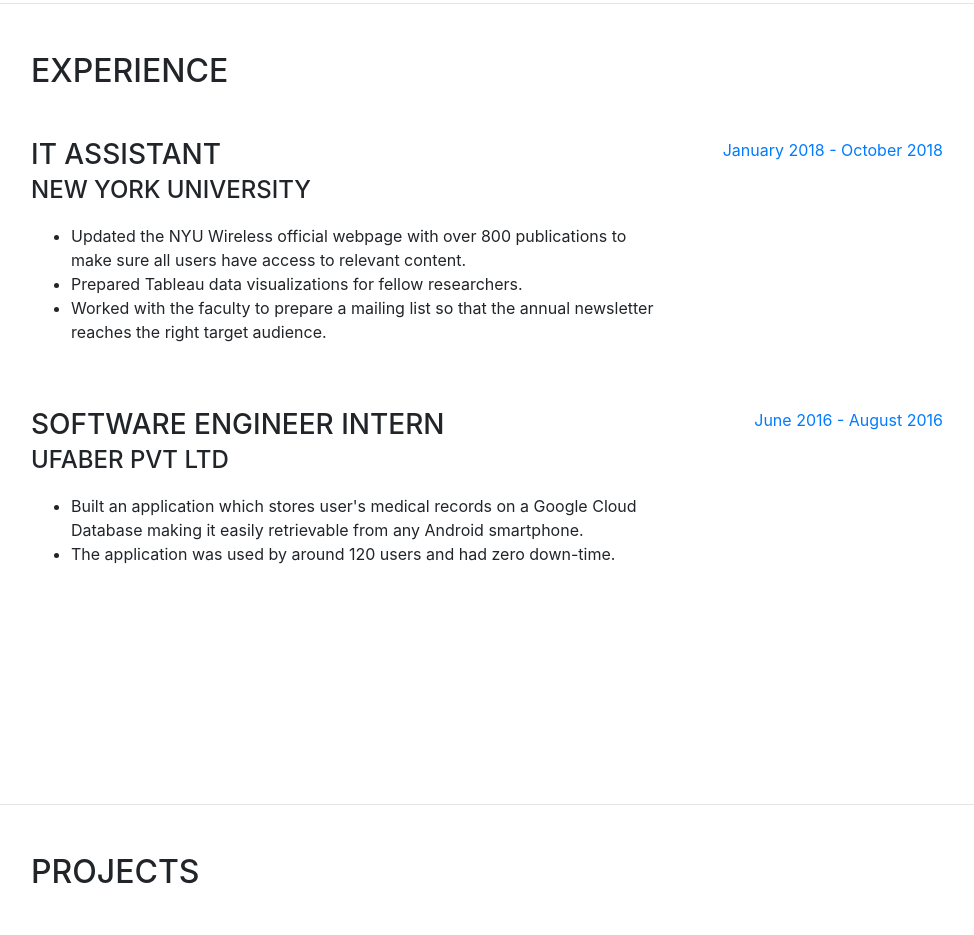
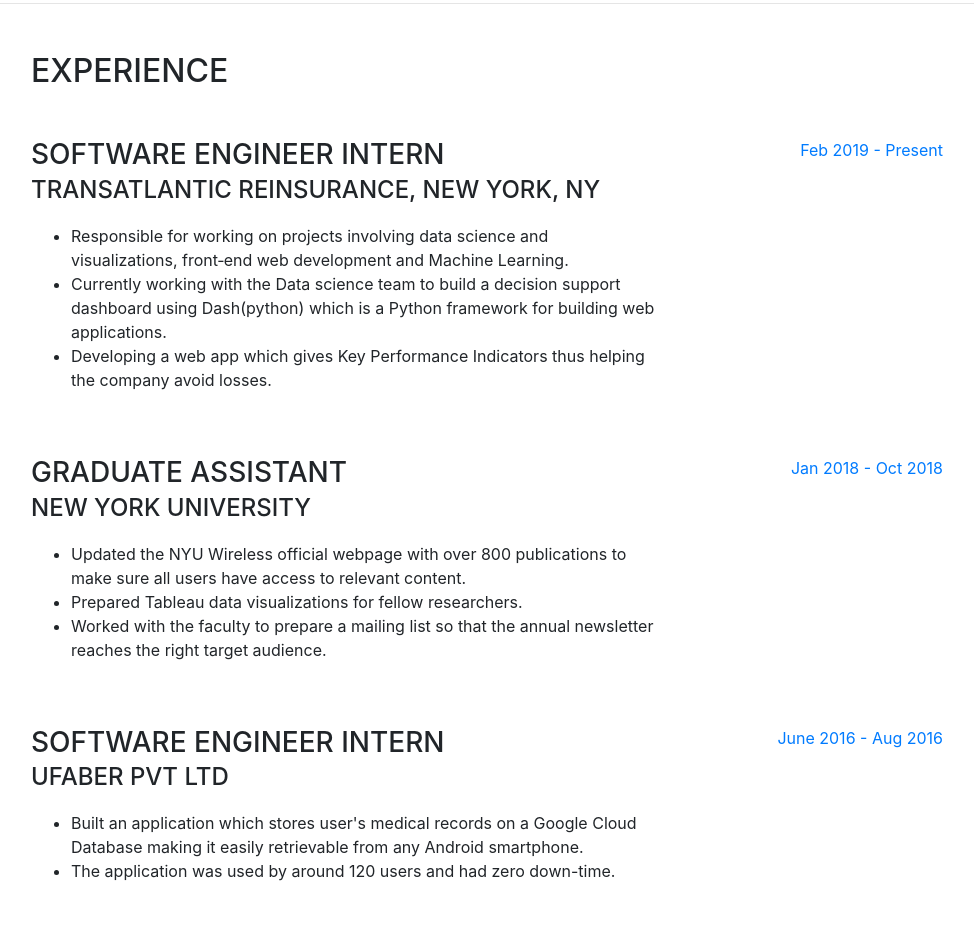
Before and after one commit to Kunalkatdare/Kunal-portfolio, a website with bundled scripts: page index.html in a window 1280 px wide. Shown: the part 1598-2533 px from the top of the page, without its empty margins (289-1263 px from the left). Built offline with nearby package versions, Linux system fonts and the light colour scheme; a web font is replaced by a local one.

Commit message:
Added experience

```diff
--- a/index.html
+++ b/index.html
@@ -113,7 +113,7 @@
             <p class="lead mb-5">
             I am also big on collaboration and I look forward to working with organizations that promote a collaborative nature because that's how great ideas are born.<br>
             "If everyone is moving forward together, then success takes care of itself." - Henry Ford.
-          </p>
+        </p>
           <div class="social-icons">
             <a href="https://www.linkedin.com/in/kunal-katdare/">
               <i class="fab fa-linkedin-in"></i>
@@ -186,7 +186,29 @@
             class="resume-item d-flex flex-column flex-md-row justify-content-between mb-5"
           >
             <div class="resume-content">
-              <h3 class="mb-0">IT Assistant</h3>
+              <h3 class="mb-0">Software Engineer Intern</h3>
+              <div class="subheading mb-3">Transatlantic Reinsurance, New York, NY </div>
+              <p>
+                <ul><li>Responsible for working on projects involving data science and visualizations, front‑end web development
+                    and Machine Learning.</li>
+                <li>Currently working with the Data science team to build a decision support dashboard using Dash(python)
+                    which is a Python framework for building web applications.</li>
+                <li>
+                    Developing a web app which gives Key Performance Indicators thus helping the company avoid losses.
+              </li>
+              </ul>
+              </p>
+            </div>
+            <div class="resume-date text-md-right">
+              <span class="text-primary">Feb 2019 - Present</span>
+            </div>
+          </div>
+
+          <div
+            class="resume-item d-flex flex-column flex-md-row justify-content-between mb-5"
+          >
+            <div class="resume-content">
+              <h3 class="mb-0">Graduate Assistant</h3>
               <div class="subheading mb-3">New York University</div>
               <p>
                 <ul><li>Updated the NYU Wireless official webpage with over 800
@@ -202,7 +224,7 @@
               </p>
             </div>
             <div class="resume-date text-md-right">
-              <span class="text-primary">January 2018 - October 2018</span>
+              <span class="text-primary">Jan 2018 - Oct 2018</span>
             </div>
           </div>
 
@@ -225,7 +247,7 @@
               </p>
             </div>
             <div class="resume-date text-md-right">
-              <span class="text-primary">June 2016 - August 2016</span>
+              <span class="text-primary">June 2016 - Aug 2016</span>
             </div>
           </div>
 
```
